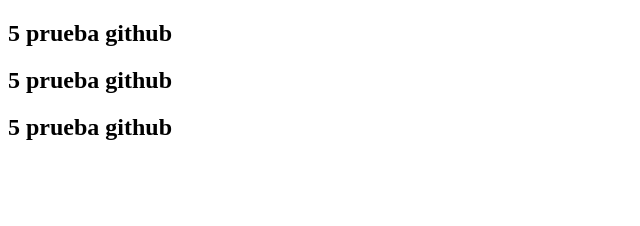
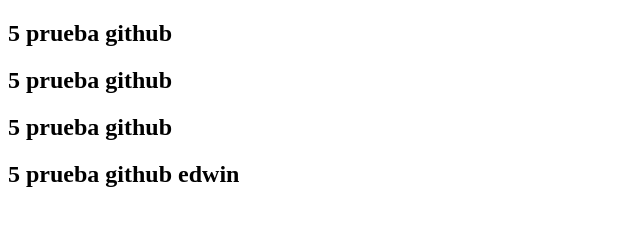
Before and after one commit to 3Schneider/blogprueba, a plain HTML site: page PagInicial/PagInicial/inicio2.html in a window 1280 px wide. Shown: the whole page, without its empty margins (0-640 px from the left). Drawn offline with Linux system fonts and the light colour scheme.

Commit message:
prueba 6

```diff
--- a/PagInicial/PagInicial/inicio2.html
+++ b/PagInicial/PagInicial/inicio2.html
@@ -9,5 +9,7 @@
     <h2>5 prueba github</h2>
     <h2>5 prueba github</h2>
     <h2>5 prueba github</h2>
+    <h2>5 prueba github edwin</h2>
+
 </body>
 </html>
```
